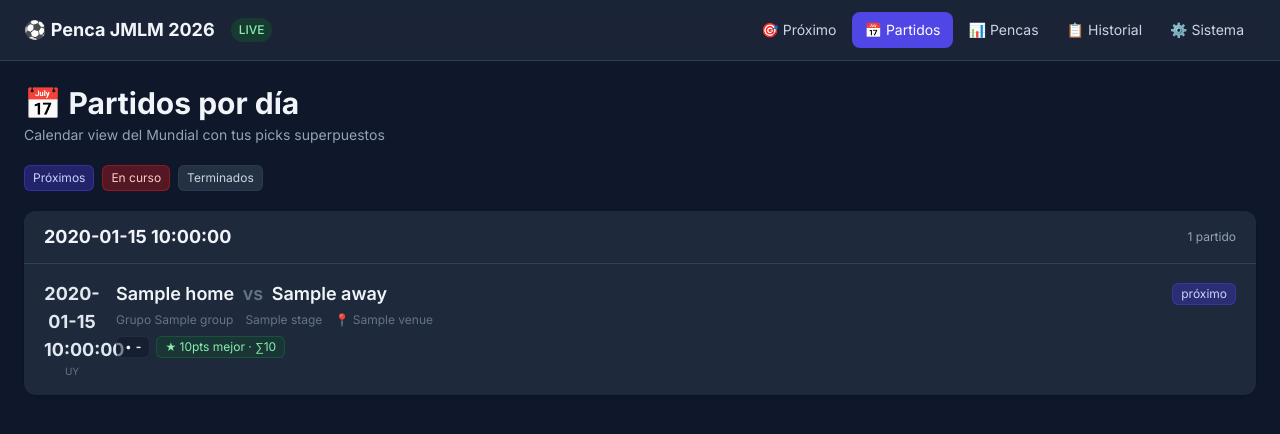
After one commit to JoacoMarquez/penca-mundial-2026, a FastAPI app: template src/dashboard/templates/matches.html in a window 1280 px wide. The commit adds this page. Shown: the top 434 px of the page. Run offline with FastAPI, Linux system fonts and the light colour scheme; the template is opened without the code that fills it: most values are stand-ins (such as "Sample title", 1, 10 or a date in 2020); some libraries are stand-ins or nearby versions.

Commit message:
feat(dashboard): nueva página '📅 Partidos' con calendar view agrupado por día

```diff
--- a/src/dashboard/app.py
+++ b/src/dashboard/app.py
@@ -19,6 +19,7 @@ from fastapi.responses import HTMLResponse, JSONResponse
 from fastapi.templating import Jinja2Templates
 
 from src.dashboard.data_loader import (
+    load_matches_by_day,
     load_my_pencas_standings,
     load_next_match_data,
     load_recent_postmortems,
@@ -52,6 +53,16 @@ def page_home(request: Request, token: str):
         "health": load_system_health(),
     }
     return templates.TemplateResponse(request, "index.html", {"data": data, "token": token})
+
+
+@app.get("/dash/{token}/matches/", response_class=HTMLResponse)
+def page_matches(request: Request, token: str):
+    _check_token(token)
+    data = {
+        "days": load_matches_by_day(days_back=2, days_ahead=21),
+        "health": load_system_health(),
+    }
+    return templates.TemplateResponse(request, "matches.html", {"data": data, "token": token})
 
 
 @app.get("/dash/{token}/pencas/", response_class=HTMLResponse)
--- a/src/dashboard/templates/base.html
+++ b/src/dashboard/templates/base.html
@@ -36,7 +36,7 @@
         {% endif %}
       </div>
       <div class="flex items-center gap-1 text-sm">
-        {% set tabs = [('', '🎯 Próximo'), ('pencas', '📊 Pencas'), ('history', '📋 Historial'), ('system', '⚙️ Sistema')] %}
+        {% set tabs = [('', '🎯 Próximo'), ('matches', '📅 Partidos'), ('pencas', '📊 Pencas'), ('history', '📋 Historial'), ('system', '⚙️ Sistema')] %}
         {% for slug, label in tabs %}
           {% set is_active = (current_page == slug) %}
           <a href="/dash/{{ token }}/{{ slug }}{% if slug %}/{% endif %}"
@@ -67,8 +67,8 @@
   </main>
 
   {# ---------- MOBILE BOTTOM NAV ---------- #}
-  <nav class="lg:hidden fixed bottom-0 left-0 right-0 bg-slate-800 border-t border-slate-700 grid grid-cols-4 z-10">
-    {% set tabs = [('', '🎯', 'Próximo'), ('pencas', '📊', 'Pencas'), ('history', '📋', 'Historial'), ('system', '⚙️', 'Sistema')] %}
+  <nav class="lg:hidden fixed bottom-0 left-0 right-0 bg-slate-800 border-t border-slate-700 grid grid-cols-5 z-10">
+    {% set tabs = [('', '🎯', 'Próx.'), ('matches', '📅', 'Partidos'), ('pencas', '📊', 'Pencas'), ('history', '📋', 'Histor.'), ('system', '⚙️', 'Sist.')] %}
     {% for slug, emoji, label in tabs %}
       {% set is_active = (current_page == slug) %}
       <a href="/dash/{{ token }}/{{ slug }}{% if slug %}/{% endif %}"
--- /dev/null
+++ b/src/dashboard/templates/matches.html
@@ -0,0 +1,108 @@
+{% extends "base.html" %}
+{% set current_page = "matches" %}
+{% block title %}Partidos — Penca JMLM 2026{% endblock %}
+
+{% block content %}
+{% set strategy_emoji = {'ev':'🎯', 'differentiated':'📊', 'tail':'⚡', 'upset':'😲', 'variance':'📈'} %}
+
+<h1 class="text-2xl lg:text-3xl font-bold mb-1">📅 Partidos por día</h1>
+<p class="text-sm text-slate-400 mb-5">Calendar view del Mundial con tus picks superpuestos</p>
+
+{# Filtros opcionales (anchor links) #}
+<div class="flex flex-wrap gap-2 mb-5 text-xs">
+  {% set badges = [('upcoming', 'Próximos', 'bg-indigo-700/40 text-indigo-200 border-indigo-700/60'),
+                   ('live', 'En curso', 'bg-red-700/40 text-red-200 border-red-700/60'),
+                   ('finished', 'Terminados', 'bg-slate-700/60 text-slate-300 border-slate-700/60')] %}
+  {% for s, label, cls in badges %}
+  <span class="px-2 py-1 rounded-md border {{ cls }}">{{ label }}</span>
+  {% endfor %}
+</div>
+
+{% if not data.days %}
+<section class="bg-slate-800 rounded-xl p-8 text-center text-slate-400">
+  No hay partidos en la ventana mostrada.
+</section>
+{% else %}
+
+<div class="space-y-6">
+  {% for day in data.days %}
+  <section class="bg-slate-800 rounded-xl shadow overflow-hidden">
+
+    {# Header del día #}
+    <div class="px-5 py-3 border-b border-slate-700 flex items-center justify-between
+                {% if day.is_today %}bg-indigo-900/40{% else %}bg-slate-800{% endif %}">
+      <div class="flex items-center gap-3">
+        <span class="text-lg font-bold capitalize">{{ day.date_uy }}</span>
+        {% if day.is_today %}<span class="text-xs bg-indigo-600 text-white px-2 py-0.5 rounded-full font-medium">HOY</span>{% endif %}
+      </div>
+      <span class="text-xs text-slate-400">{{ day.matches | length }} partido{% if day.matches | length != 1 %}s{% endif %}</span>
+    </div>
+
+    {# Lista de partidos de ese día #}
+    <div class="divide-y divide-slate-700/50">
+      {% for m in day.matches %}
+      <div class="px-5 py-4 hover:bg-slate-900/30 transition">
+
+        <div class="flex items-start gap-4">
+          {# Hora UY #}
+          <div class="text-center w-14 shrink-0">
+            <div class="text-lg font-bold text-slate-200">{{ m.kickoff_uy_time }}</div>
+            <div class="text-[10px] uppercase text-slate-500">UY</div>
+          </div>
+
+          {# Equipos + status + meta #}
+          <div class="flex-1 min-w-0">
+            <div class="flex items-center justify-between gap-2 flex-wrap">
+              <div class="font-semibold text-base lg:text-lg truncate">
+                {{ m.home }} <span class="text-slate-500 mx-1">vs</span> {{ m.away }}
+              </div>
+              <div class="flex items-center gap-1.5 text-xs flex-wrap">
+                {% if m.status == 'finished' %}
+                  {% if m.postmortem %}
+                  <span class="text-base font-bold text-slate-200">{{ m.postmortem.final_score }}</span>
+                  {% endif %}
+                  <span class="px-2 py-0.5 rounded-md border bg-slate-700/60 text-slate-300 border-slate-700/60">terminado</span>
+                {% elif m.status == 'live' %}
+                  <span class="px-2 py-0.5 rounded-md border bg-red-700/40 text-red-200 border-red-700/60 animate-pulse">🔴 EN CURSO</span>
+                {% else %}
+                  <span class="px-2 py-0.5 rounded-md border bg-indigo-700/40 text-indigo-200 border-indigo-700/60">próximo</span>
+                {% endif %}
+              </div>
+            </div>
+
+            {# Meta info #}
+            <div class="flex flex-wrap gap-x-3 gap-y-0.5 text-xs text-slate-500 mt-1">
+              {% if m.group %}<span>Grupo {{ m.group }}</span>{% endif %}
+              {% if m.stage and m.stage != 'group' %}<span>{{ m.stage }}</span>{% endif %}
+              {% if m.venue %}<span>📍 {{ m.venue }}</span>{% endif %}
+            </div>
+
+            {# Picks (si hay) #}
+            {% if m.assignment %}
+            <div class="mt-2 flex flex-wrap gap-1.5">
+              {% for a in m.assignment %}
+              <span class="inline-flex items-center gap-1 text-xs bg-slate-900/50 border border-slate-700/40 rounded-md px-2 py-0.5">
+                <span>{{ strategy_emoji.get(a.objective, '•') }}</span>
+                <span class="font-bold">{{ a.score[0] }}-{{ a.score[1] }}</span>
+              </span>
+              {% endfor %}
+              {% if m.postmortem %}
+              <span class="inline-flex items-center text-xs bg-green-900/30 border border-green-700/40 text-green-300 rounded-md px-2 py-0.5">
+                ★ {{ m.postmortem.portfolio_max_points }}pts mejor · ∑{{ m.postmortem.portfolio_total_points }}
+              </span>
+              {% endif %}
+            </div>
+            {% elif m.status == 'upcoming' %}
+            <div class="mt-2 text-xs text-slate-500 italic">picks se generan en T-24h</div>
+            {% endif %}
+          </div>
+        </div>
+      </div>
+      {% endfor %}
+    </div>
+  </section>
+  {% endfor %}
+</div>
+
+{% endif %}
+{% endblock %}
```
Also changed, not shown: src/dashboard/data_loader.py (+85 -0 lines).
